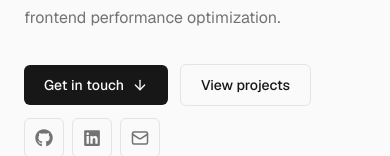
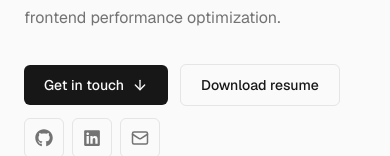
Before and after one commit to Deepakk2104/devfolio, a Next.js app: page / in a window 390 px wide. Shown: the part 533-689 px from the top of the page. Built offline with nearby package versions, Linux system fonts and the light colour scheme.

Commit message:
feat: add resume download link, remove phone number from contact and footer

```diff
--- a/src/components/Contact.tsx
+++ b/src/components/Contact.tsx
@@ -1,4 +1,4 @@
-import { Mail, Phone, MapPin } from "lucide-react";
+import { Mail, MapPin } from "lucide-react";
 import { FaGithub, FaLinkedin } from "react-icons/fa";
 import { profile } from "@/data/resume";
 
@@ -8,12 +8,6 @@ const channels = [
     value: profile.email,
     href: `mailto:${profile.email}`,
     icon: Mail,
-  },
-  {
-    label: "Phone",
-    value: profile.phone,
-    href: profile.phoneHref,
-    icon: Phone,
   },
   {
     label: "GitHub",
--- a/src/components/Footer.tsx
+++ b/src/components/Footer.tsx
@@ -1,4 +1,4 @@
-import { Mail, Phone } from "lucide-react";
+import { Mail } from "lucide-react";
 import { FaGithub, FaLinkedin } from "react-icons/fa";
 import { profile } from "@/data/resume";
 
@@ -35,13 +35,6 @@ export default function Footer() {
           >
             <Mail size={18} />
           </a>
-          <a
-            href={profile.phoneHref}
-            aria-label="Phone"
-            className="text-muted transition-colors hover:text-foreground"
-          >
-            <Phone size={18} />
-          </a>
         </div>
       </div>
     </footer>
--- a/src/components/Hero.tsx
+++ b/src/components/Hero.tsx
@@ -1,6 +1,9 @@
 import { ArrowDown, Mail, MapPin } from "lucide-react";
 import { FaGithub, FaLinkedin } from "react-icons/fa";
 import { profile } from "@/data/resume";
+
+export const resumeUrl =
+  "https://drive.google.com/drive/quota";
 
 export default function Hero() {
   return (
@@ -32,10 +35,12 @@ export default function Hero() {
           <ArrowDown size={16} />
         </a>
         <a
-          href="#projects"
+          href={resumeUrl}
+          target="_blank"
+          rel="noreferrer"
           className="inline-flex items-center gap-2 rounded-md border border-border px-5 py-2.5 text-sm font-medium text-foreground transition-colors hover:bg-border/50"
         >
-          View projects
+          Download resume
         </a>
         <div className="flex items-center gap-2">
           <a
--- a/src/data/resume.ts
+++ b/src/data/resume.ts
@@ -3,8 +3,6 @@ export const profile = {
   role: "Full Stack Developer",
   location: "Chandigarh",
   email: "deepakk12435@gmail.com",
-  phone: "+91 7681918357",
-  phoneHref: "tel:+917681918357",
   github: "https://github.com/Deepakk2104",
   linkedin: "https://www.linkedin.com/in/deepakk2104/",
   availability: "Open to Remote Opportunities",
```
